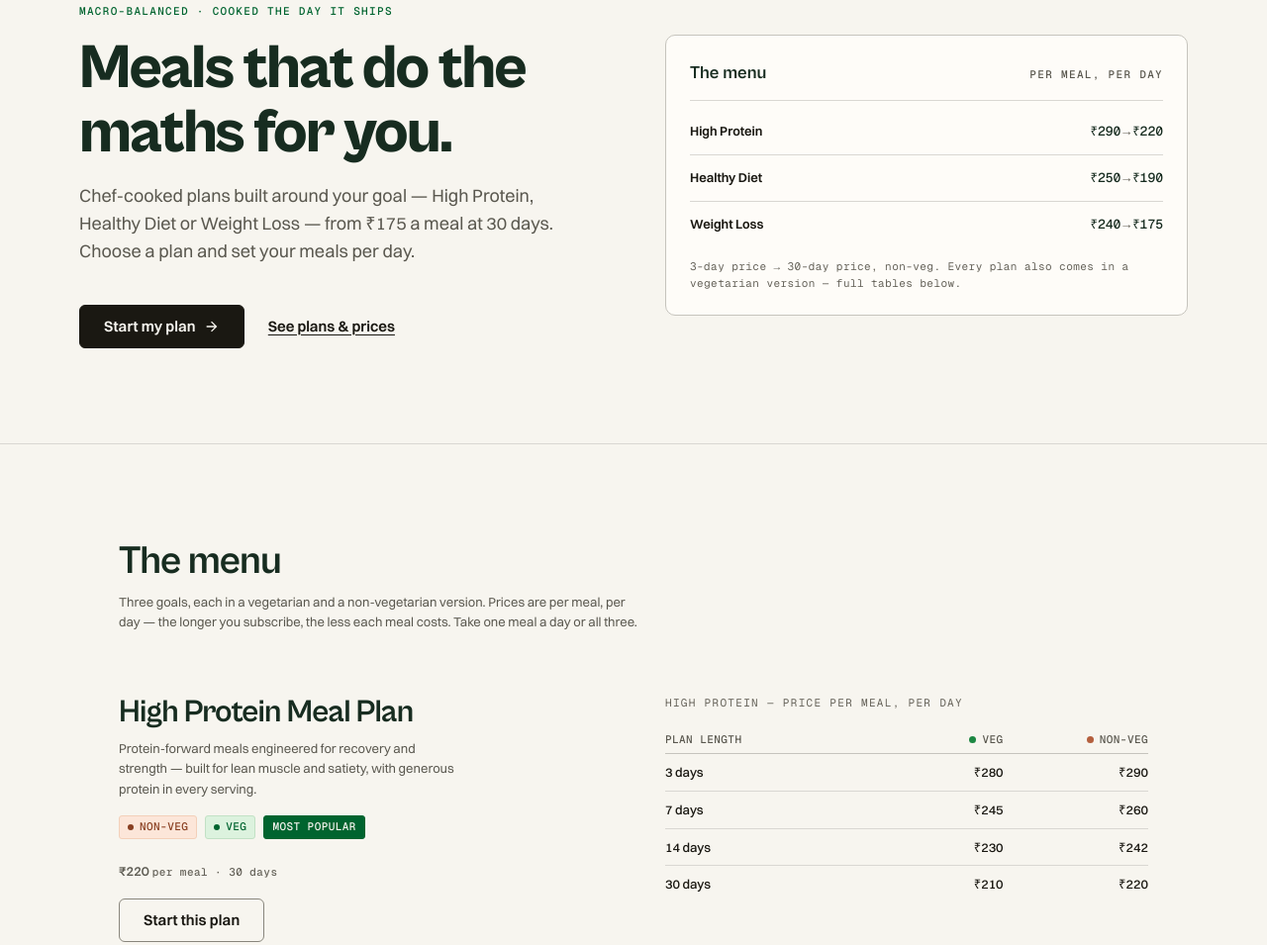
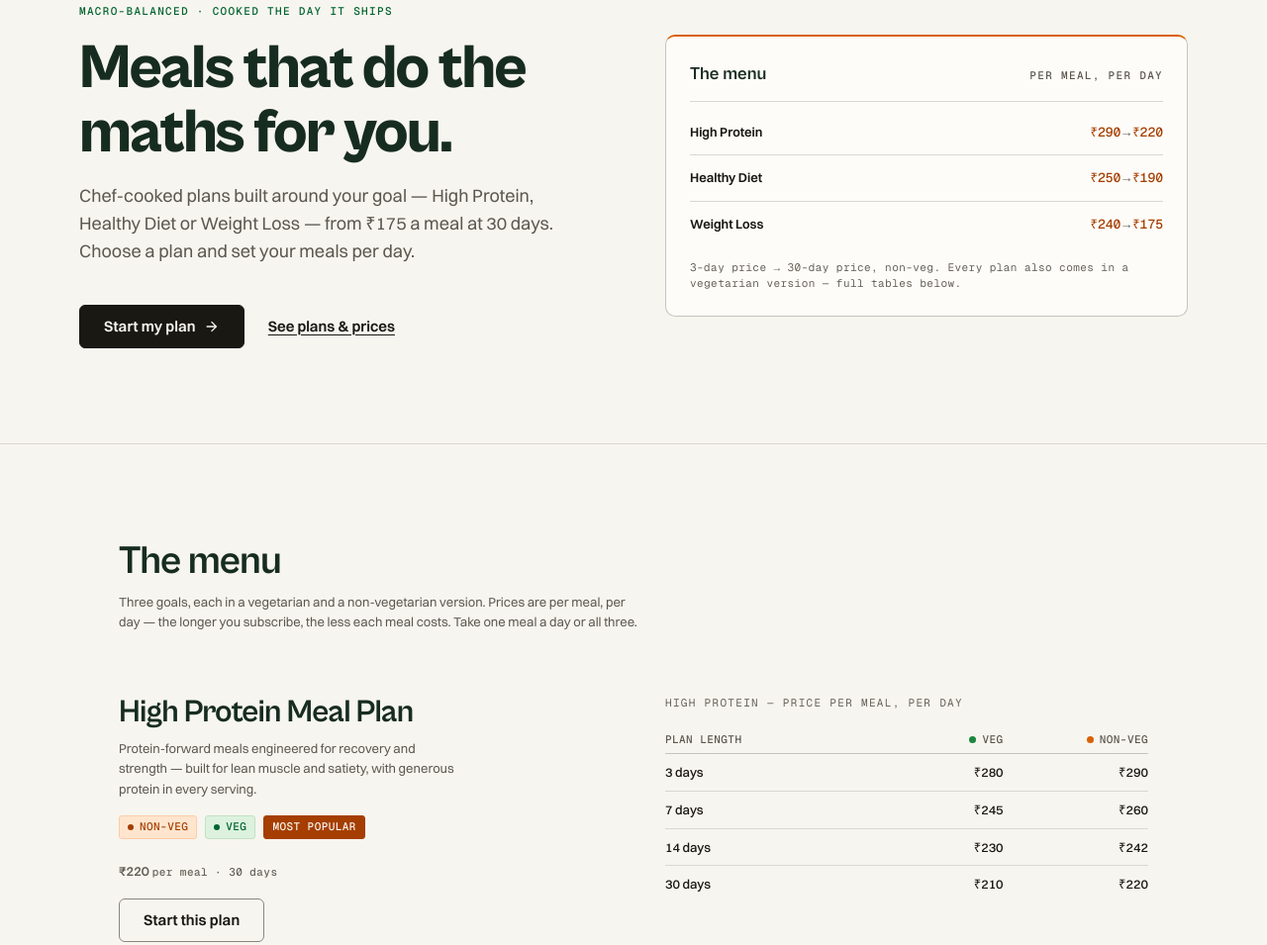
Before and after one commit to afr4z/fitfuel-official, a website: page public/index.html in a window 1280 px wide. Shown: the part 130-1085 px from the top of the page at 99% size. Drawn offline with Linux system fonts and the light colour scheme; no server answers.

Commit message:
Fix the asset cache headers; give the brand orange a real role
Two reports: the CSS appeared not to render, and the design read too
plain without the orange.

Cache (the real bug): vercel.json sent
`public, max-age=31536000, immutable` for /css, /js and /fonts. Those
filenames are not content-hashed, and `immutable` tells the browser never
to revalidate them — so the first response cached for a given host is
served for up to a year. That is why a private tab rendered the new
build while a normal tab did not, and it would have hit production the
moment this merged: shipping a redesign would have been invisible to
every returning visitor. Now `public, max-age=0, must-revalidate` on all
three paths — correct updates, cheap 304s.

Orange: the brand's poster orange was demoted to a 6px non-veg dot, so
the page read bone-and-ink. It now carries one systematic role — the
money is orange — in a two-step ramp, because a vivid orange cannot
carry small text (3.4:1). Vivid oklch(63% 0.17 48) takes the display
figures, the board's top rule, the non-veg marks and the closing CTA
(ink on orange = 4.75:1); deep oklch(50% 0.15 45) takes the mono price
ladder, the flag chip and small labels. Applied: the hero board's 2px
top rule and ladder figures, each plan's 30-day price, all three stat
figures, the "Most popular" flag, the closing CTA. Green keeps the brand
voice — wordmark, kicker, veg markers, step numbers, focus rings.

Also: the legacy `--orange` alias and the dashboard's pending-status
label now point at the text-safe step so the gated tools and small
labels hold 4.5:1.

All ten orange pairs contrast-checked; smoke 0 overflow, focus rings
16-18/18, hero still fits the fold at 482px, whole DB plan titles.

```diff
--- a/public/css/main.css
+++ b/public/css/main.css
@@ -96,13 +96,15 @@
   --color-brand-tint: oklch(94% 0.035 148);
   --color-brand-tint-2: oklch(88% 0.05 148);
 
-  /* second accent — muted clay, food-warm. Non-veg marks, price figures
-     at display size, never body text. */
-  --color-accent: oklch(58% 0.12 42);
-  --color-accent-display: oklch(58% 0.12 42);
-  --color-accent-deep: oklch(46% 0.11 42);
-  --color-accent-tint: oklch(94% 0.03 52);
-  --color-accent-tint-2: oklch(88% 0.05 55);
+  /* second accent — the brand orange, in two steps. Vivid orange carries
+     large figures, marks and fills (3.4:1 — large text / non-text only);
+     the deep step carries small text on paper or tint (5.9:1). The
+     system's rule: the money is orange. */
+  --color-accent: oklch(63% 0.17 48);
+  --color-accent-display: oklch(63% 0.17 48);
+  --color-accent-deep: oklch(50% 0.15 45);
+  --color-accent-tint: oklch(94% 0.045 58);
+  --color-accent-tint-2: oklch(88% 0.075 56);
 
   /* the single dark band — closing CTA only. */
   --color-field: oklch(25% 0.035 162);
@@ -202,7 +204,9 @@
   --green-deep: var(--color-brand-deep);
   --green-tint: var(--color-brand-tint);
   --green-tint-2: var(--color-brand-tint-2);
-  --orange: var(--color-accent);
+  /* the gated tools read the old names; the orange alias points at the
+     text-safe step so their small labels keep 4.5:1 */
+  --orange: var(--color-accent-deep);
   --orange-deep: var(--color-accent-deep);
   --orange-tint: var(--color-accent-tint);
   --gray-50: var(--color-paper);
@@ -566,8 +570,8 @@ input[type="number"] {
   color: var(--color-accent-deep);
 }
 .chip-flag {
-  background: var(--color-brand-deep);
-  border-color: var(--color-brand-deep);
+  background: var(--color-accent-deep);
+  border-color: var(--color-accent-deep);
   color: var(--color-paper);
 }
 .chip-flag::before {
--- a/public/index.html
+++ b/public/index.html
@@ -111,9 +111,11 @@
         color: var(--color-brand-deep);
       }
 
-      /* The proof column */
+      /* The proof column. A 2px orange top rule seals it like a priced
+         document, and the ladder figures carry the money colour. */
       .board {
         border: 1px solid var(--color-rule-mid);
+        border-top: 2px solid var(--color-accent);
         border-radius: var(--radius-lg);
         background: var(--color-card);
         padding: var(--space-lg);
@@ -153,7 +155,7 @@
         font-family: var(--font-mono);
         font-size: var(--text-sm);
         font-weight: 500;
-        color: var(--color-ink-display);
+        color: var(--color-accent-deep);
         font-variant-numeric: tabular-nums;
         white-space: nowrap;
       }
@@ -236,7 +238,7 @@
         font-family: var(--font-display);
         font-size: var(--text-lg);
         font-weight: 700;
-        color: var(--color-ink-display);
+        color: var(--color-accent);
         font-variant-numeric: tabular-nums;
         margin-bottom: var(--space-2xs);
       }
@@ -336,7 +338,7 @@
         font-size: var(--text-2xl);
         font-weight: 800;
         letter-spacing: var(--tracking-display);
-        color: var(--color-ink-display);
+        color: var(--color-accent);
         font-variant-numeric: tabular-nums;
         line-height: 1.1;
         margin-bottom: var(--space-2xs);
@@ -436,13 +438,14 @@
         margin-bottom: var(--space-xl);
       }
       .closing .btn-primary {
-        background: var(--color-paper);
+        background: var(--color-accent);
         color: var(--color-ink);
-        border-color: var(--color-paper);
+        border-color: var(--color-accent);
       }
       .closing .btn-primary:hover {
-        background: var(--color-paper-2);
-        border-color: var(--color-paper-2);
+        background: var(--color-accent-deep);
+        border-color: var(--color-accent-deep);
+        color: var(--color-paper);
       }
       .closing .text-link {
         color: var(--color-field-ink);
```
Also changed, not shown: public/dashboard.html (+1 -1 lines), vercel.json.
